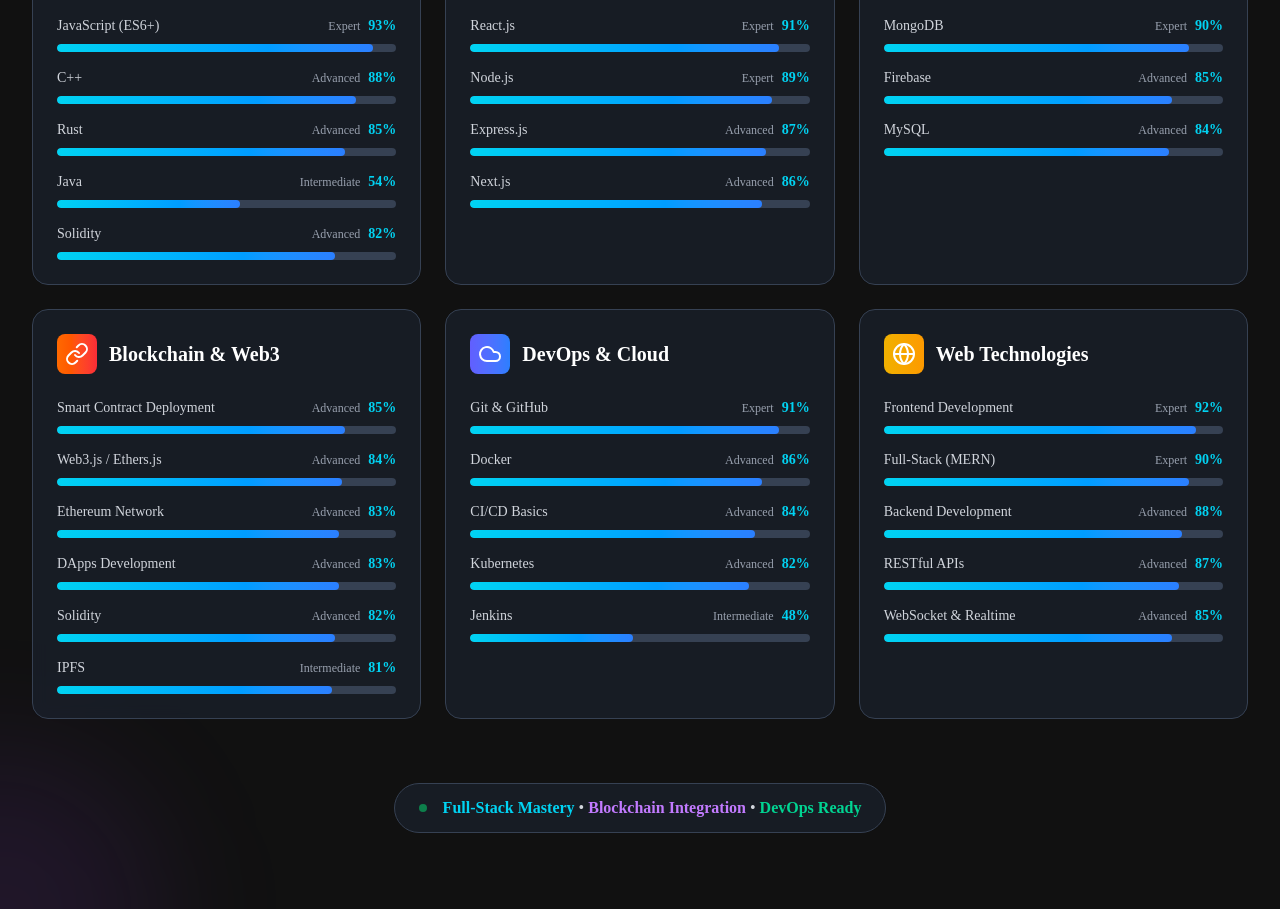
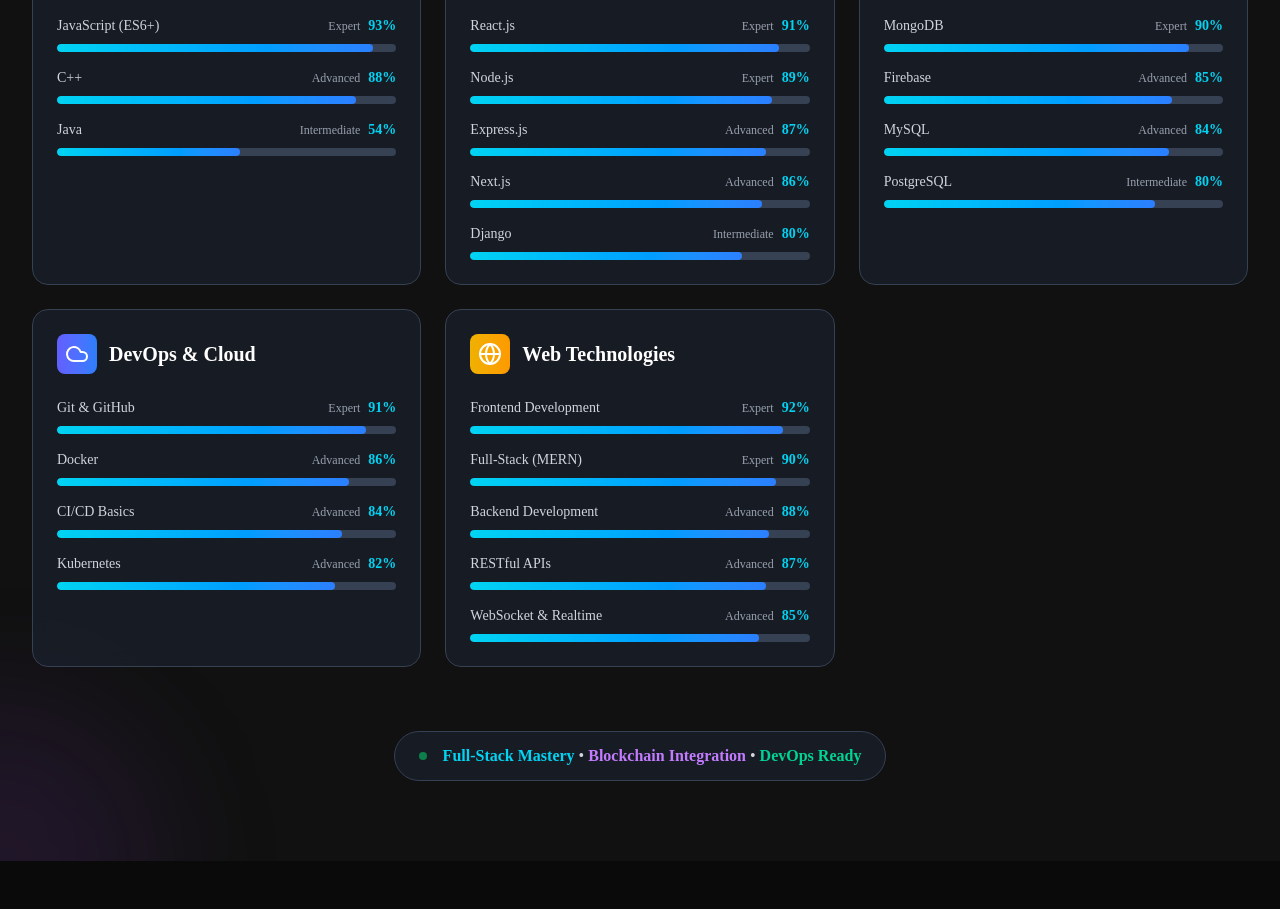
Before and after one commit to Chandermani-web/Portfolio, a React (Vite) app: page / in a window 1280 px wide. Shown: the part 4860-5769 px from the top of the page. Built offline with nearby package versions, Linux system fonts and the light colour scheme.

Commit message:
some changes in the skills section

```diff
--- a/src/Pages/Skills.jsx
+++ b/src/Pages/Skills.jsx
@@ -11,9 +11,9 @@
       skills: [
         { name: "JavaScript (ES6+)", percentage: 93, level: "Expert" },
         { name: "C++", percentage: 88, level: "Advanced" },
-        { name: "Rust", percentage: 85, level: "Advanced" },
+        // { name: "Rust", percentage: 85, level: "Advanced" },
         { name: "Java", percentage: 54, level: "Intermediate" },
-        { name: "Solidity", percentage: 82, level: "Advanced" }
+        // { name: "Solidity", percentage: 82, level: "Advanced" }
       ]
     },
     {
@@ -24,7 +24,8 @@
         { name: "React.js", percentage: 91, level: "Expert" },
         { name: "Node.js", percentage: 89, level: "Expert" },
         { name: "Express.js", percentage: 87, level: "Advanced" },
-        { name: "Next.js", percentage: 86, level: "Advanced" }
+        { name: "Next.js", percentage: 86, level: "Advanced" },
+        { name: "Django", percentage: 80, level: "Intermediate" }
       ]
     },
     {
@@ -34,22 +35,23 @@
       skills: [
         { name: "MongoDB", percentage: 90, level: "Expert" },
         { name: "Firebase", percentage: 85, level: "Advanced" },
-        { name: "MySQL", percentage: 84, level: "Advanced" }
+        { name: "MySQL", percentage: 84, level: "Advanced" },
+        { name: "PostgreSQL", percentage: 80, level: "Intermediate" }
       ]
     },
-    {
-      icon: <Link className="w-6 h-6" />,
-      title: "Blockchain & Web3",
-      color: "from-orange-500 to-red-500",
-      skills: [
-        { name: "Smart Contract Deployment", percentage: 85, level: "Advanced" },
-        { name: "Web3.js / Ethers.js", percentage: 84, level: "Advanced" },
-        { name: "Ethereum Network", percentage: 83, level: "Advanced" },
-        { name: "DApps Development", percentage: 83, level: "Advanced" },
-        { name: "Solidity", percentage: 82, level: "Advanced" },
-        { name: "IPFS", percentage: 81, level: "Intermediate" }
-      ]
-    },
+    // {
+    //   icon: <Link className="w-6 h-6" />,
+    //   title: "Blockchain & Web3",
+    //   color: "from-orange-500 to-red-500",
+    //   skills: [
+    //     { name: "Smart Contract Deployment", percentage: 85, level: "Advanced" },
+    //     { name: "Web3.js / Ethers.js", percentage: 84, level: "Advanced" },
+    //     { name: "Ethereum Network", percentage: 83, level: "Advanced" },
+    //     { name: "DApps Development", percentage: 83, level: "Advanced" },
+    //     { name: "Solidity", percentage: 82, level: "Advanced" },
+    //     { name: "IPFS", percentage: 81, level: "Intermediate" }
+    //   ]
+    // },
     {
       icon: <Cloud className="w-6 h-6" />,
       title: "DevOps & Cloud",
@@ -59,7 +61,7 @@
         { name: "Docker", percentage: 86, level: "Advanced" },
         { name: "CI/CD Basics", percentage: 84, level: "Advanced" },
         { name: "Kubernetes", percentage: 82, level: "Advanced" },
-        { name: "Jenkins", percentage: 48, level: "Intermediate" }
+        // { name: "Jenkins", percentage: 48, level: "Intermediate" }
       ]
     },
     {
```
